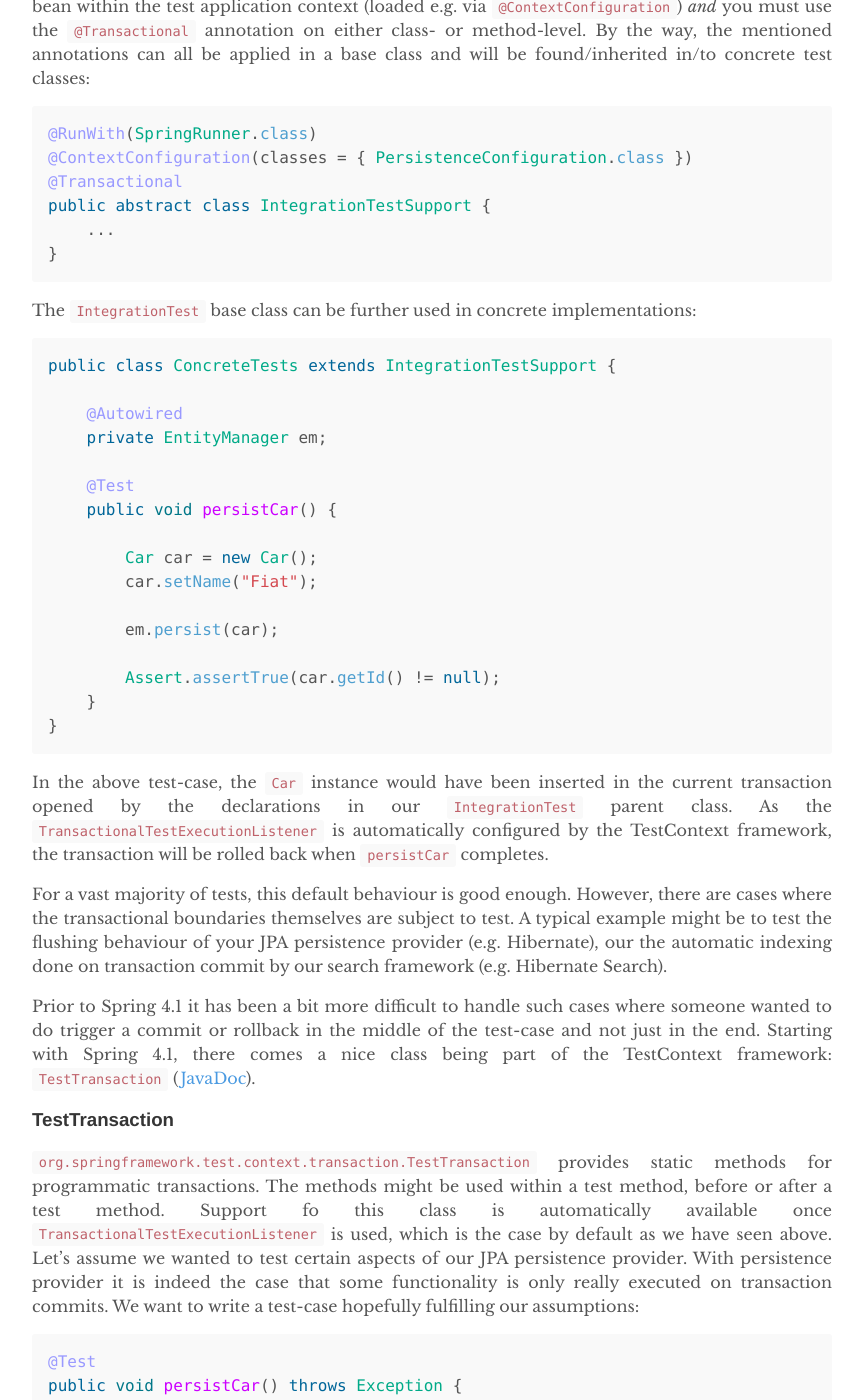
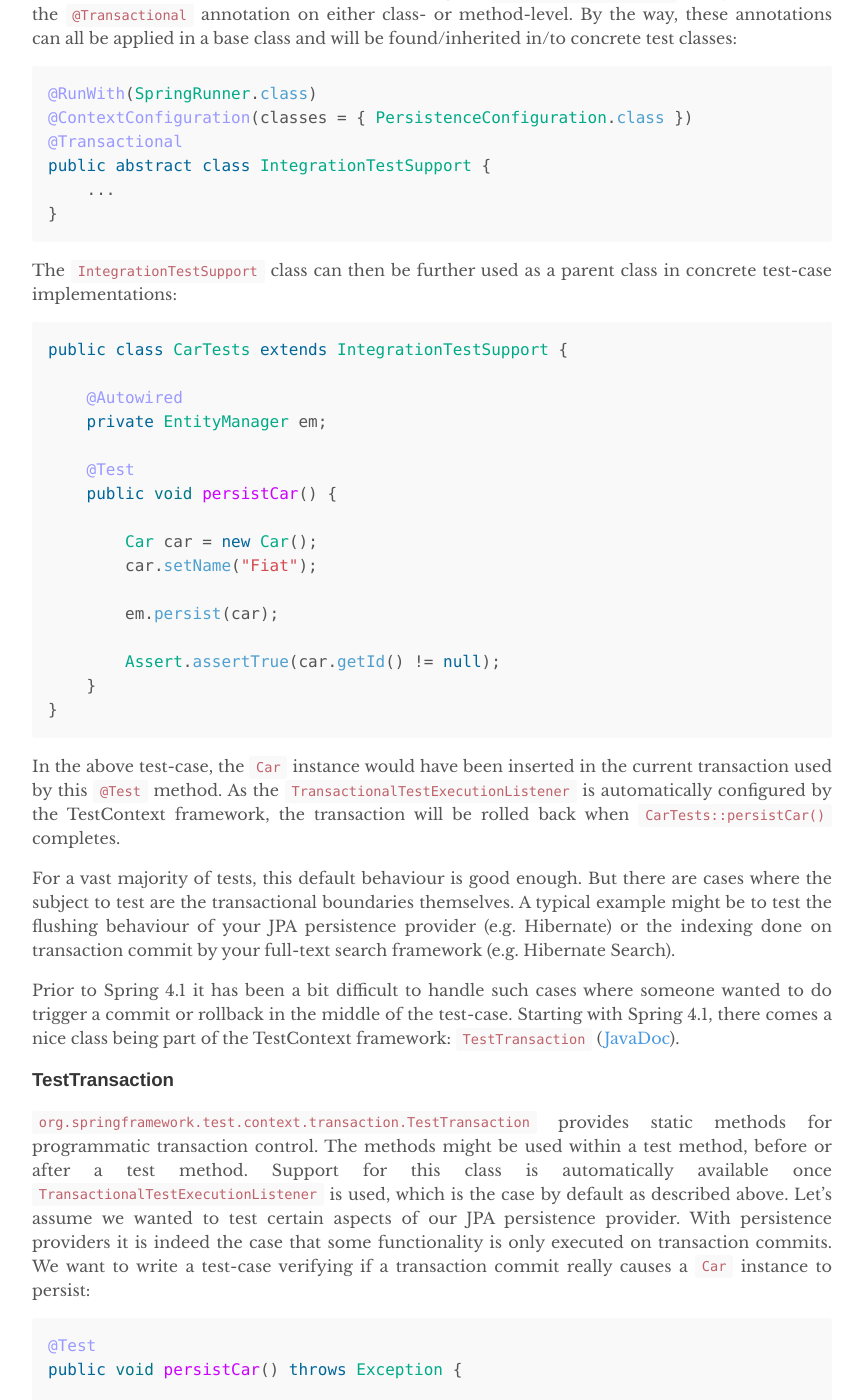
Before and after one commit to andresteingress/andresteingress.github.io, a Jekyll site: the page built from _posts/2017-10-02-spring-testtranaction.md, in a window 1280 px wide and 1400 px high, scrolled down 1086 px. Shown: the whole window, without its empty margins (208-1071 px from the left). Built offline with Jekyll 4.4.1, drawn with Linux system fonts in a browser that asks for light colours; comment, search, counter and statistics services are not loaded; some of the changed text lies outside the part shown.

Commit message:
Spring TestTransaction

```diff
--- a/_posts/2017-10-02-spring-testtranaction.md
+++ b/_posts/2017-10-02-spring-testtranaction.md
@@ -25,15 +23,15 @@
 public class MyTests { ... }
 {% endhighlight %}
 
-Once the `SpringRunner` is used, we can make use the TestContext functionality provided by Spring. `TestContext` is basically an abstract encapsulating the context in which a test is executed. It may also create a Spring `ApplicationContext` instance for testing, this is done on-demand.
+Once the `SpringRunner` is specified, we can make use of the TestContext functionality provided by Spring. `TestContext` is basically a component encapsulating the context in which a test is executed. It may also create a Spring `ApplicationContext` instance.
 
-The `TestContextManager` is the central class managing a single `TestContext`. It allows `TextExecutionListener` instances to be registered, which will be trigged on certain events like before/after a test class is executed, or before/after a test method is executed etc. Spring comes with multiple implementations for this interface, for this article only one of them is important: `org.springframework.test.context.transaction.TransactionalTestExecutionListener`.
+The `TestContextManager` is the central class managing a single `TestContext`. It allows `TextExecutionListener` instances to be registered which will be trigged on certain events like before/after a test class is executed, or before/after a test method is executed etc. Spring comes with multiple implementations for this interface. For this article only one of them is important: `org.springframework.test.context.transaction.TransactionalTestExecutionListener`.
 
 ### Transactional Test-Cases
 
 `TransactionalTestExecutionListener` is a `TestExecutionListener` which will create a transaction for test methods annotated with `org.springframework.transaction.annotation.Transactional`. By default, it will rollback the transaction when the test method has executed.
 
-So to enable the functionality by this listener you have to configure a `PlatformTransactionManager` bean within the test application context (loaded e.g. via `@ContextConfiguration`) _and_ you must use the `@Transactional` annotation on either class- or method-level. By the way, the mentioned annotations can all be applied in a base class and will be found/inherited in/to concrete test classes:
+So to enable the functionality by this listener, you have to configure a `PlatformTransactionManager` bean within the test application context (loaded e.g. via `@ContextConfiguration`) _and_ you must use the `@Transactional` annotation on either class- or method-level. By the way, these annotations can all be applied in a base class and will be found/inherited in/to concrete test classes:
 
 {% highlight java %}
 @RunWith(SpringRunner.class)
@@ -44,10 +42,10 @@
 }
 {% endhighlight %}
 
-The `IntegrationTest` base class can be further used in concrete implementations:
+The `IntegrationTestSupport` class can then be further used as a parent class in concrete test-case implementations:
 
 {% highlight java %}
-public class ConcreteTests extends IntegrationTestSupport {
+public class CarTests extends IntegrationTestSupport {
 
     @Autowired
     private EntityManager em;
@@ -65,15 +63,15 @@
 }
 {% endhighlight %}
 
-In the above test-case, the `Car` instance would have been inserted in the current transaction opened by the declarations in our `IntegrationTest` parent class. As the `TransactionalTestExecutionListener` is automatically configured by the TestContext framework, the transaction will be rolled back when `persistCar` completes.
+In the above test-case, the `Car` instance would have been inserted in the current transaction used by this `@Test` method. As the `TransactionalTestExecutionListener` is automatically configured by the TestContext framework, the transaction will be rolled back when `CarTests::persistCar()` completes.
 
-For a vast majority of tests, this default behaviour is good enough. However, there are cases where the transactional boundaries themselves are subject to test. A typical example might be to test the flushing behaviour of your JPA persistence provider (e.g. Hibernate), our the automatic indexing done on transaction commit by our search framework (e.g. Hibernate Search).
+For a vast majority of tests, this default behaviour is good enough. But there are cases where the subject to test are the transactional boundaries themselves. A typical example might be to test the flushing behaviour of your JPA persistence provider (e.g. Hibernate) or the indexing done on transaction commit by your full-text search framework (e.g. Hibernate Search).
 
-Prior to Spring 4.1 it has been a bit more difficult to handle such cases where someone wanted to do trigger a commit or rollback in the middle of the test-case and not just in the end. Starting with Spring 4.1, there comes a nice class being part of the TestContext framework: `TestTransaction` ([JavaDoc](https://docs.spring.io/spring/docs/current/javadoc-api/org/springframework/test/context/transaction/TestTransaction.html)).
+Prior to Spring 4.1 it has been a bit difficult to handle such cases where someone wanted to do trigger a commit or rollback in the middle of the test-case. Starting with Spring 4.1, there comes a nice class being part of the TestContext framework: `TestTransaction` ([JavaDoc](https://docs.spring.io/spring/docs/current/javadoc-api/org/springframework/test/context/transaction/TestTransaction.html)).
 
 ### TestTransaction
 
-`org.springframework.test.context.transaction.TestTransaction` provides static methods for programmatic transactions. The methods might be used within a test method, before or after a test method. Support fo this class is automatically available once `TransactionalTestExecutionListener` is used, which is the case by default as we have seen above. Let's assume we wanted to test certain aspects of our JPA persistence provider. With persistence provider it is indeed the case that some functionality is only really executed on transaction commits. We want to write a test-case hopefully fulfilling our assumptions:
+`org.springframework.test.context.transaction.TestTransaction` provides static methods for programmatic transaction control. The methods might be used within a test method, before or after a test method. Support for this class is automatically available once `TransactionalTestExecutionListener` is used, which is the case by default as described above. Let's assume we wanted to test certain aspects of our JPA persistence provider. With persistence providers it is indeed the case that some functionality is only executed on transaction commits. We want to write a test-case verifying if a transaction commit really causes a `Car` instance to persist:
 
 {% highlight java %}
 @Test
@@ -105,9 +103,9 @@
 }
 {% endhighlight %}
 
-In the example above, we use the static methods from `TestTransaction` to flag the current transaction for a commit and end it afterwards (resulting in a commit). Then we open a new transaction and try load the `Car` instance again in this transaction to see whether the instance has been really persisted/saved or not. A `TestTransaction.start()` at the beginning of the test case is not necessary because Spring's `TestExecutionListener` opens automatially a transaction.
+In the example above, we use the static methods from `TestTransaction` to flag the current transaction for a commit and end it afterwards, resulting in a commit. After the commit, we open a new transaction and try to load the `Car` instance again within a new transaction started by `TrestTransaction.start()` to see whether the instance has been persisted/saved. In case you wondered, a `TestTransaction.start()` at the beginning of the test case is not necessary because Spring's `TestExecutionListener` automatially opens a transaction for `@Test` methods.
 
-`TestTransaction` is really cool and easy to use, however, we now have the problem that we are executing real commits against our test database. However, there is a trick we apply. As we are running on [H2](http://h2database.com/html/main.html) (an in-memory DB), we can use the `@DirtiesContext` ([JavaDoc](https://docs.spring.io/spring/docs/current/javadoc-api/org/springframework/test/annotation/DirtiesContext.html)) annotation to throw the entire ApplicationContext away after every test-method. As a side-effect, our in-memory database will be removed too (as the data-source will be removed too) and the next test-method can execute its code on a brand new in-memory database. So let's modify `IntegrationTestSupport` to reflect this change:
+`TestTransaction` is really cool and easy to use but we are running into a state problem as we execute real commits against our test database, so subsequent tests would be executed upon the committed results of the previous test, resulting in fragile test results. Luckily there is a trick we can apply. As we run are tests on [H2](http://h2database.com/html/main.html) (an in-memory DB), we can use the `@DirtiesContext` ([JavaDoc](https://docs.spring.io/spring/docs/current/javadoc-api/org/springframework/test/annotation/DirtiesContext.html)) annotation to close the entire ApplicationContext after every test-method. As a side-effect, our in-memory database will be removed too (as the data-source will be removed) and the next test-method can execute its code on a brand new in-memory database. So let's modify our `IntegrationTestSupport` to reflect this change:
 
 {% highlight java %}
 @RunWith(SpringRunner.class)
@@ -119,7 +117,7 @@
 }
 {% endhighlight %}
 
-This this change we finally get the behaviour we want for our test methods. We can do programmtic commits/rollbacks in our test methods and every test-method can be executed upon a new state of the embedded database.
+With this change we finally get the behaviour we want for our test methods. We can do programmtic commits/rollbacks in our test methods and every test-method can be executed upon a newly created in-memory database.
 
 ### Summary
 
```
Also changed, not shown: other parts of _posts/2017-10-02-spring-testtranaction.md (+2 -4 lines).
